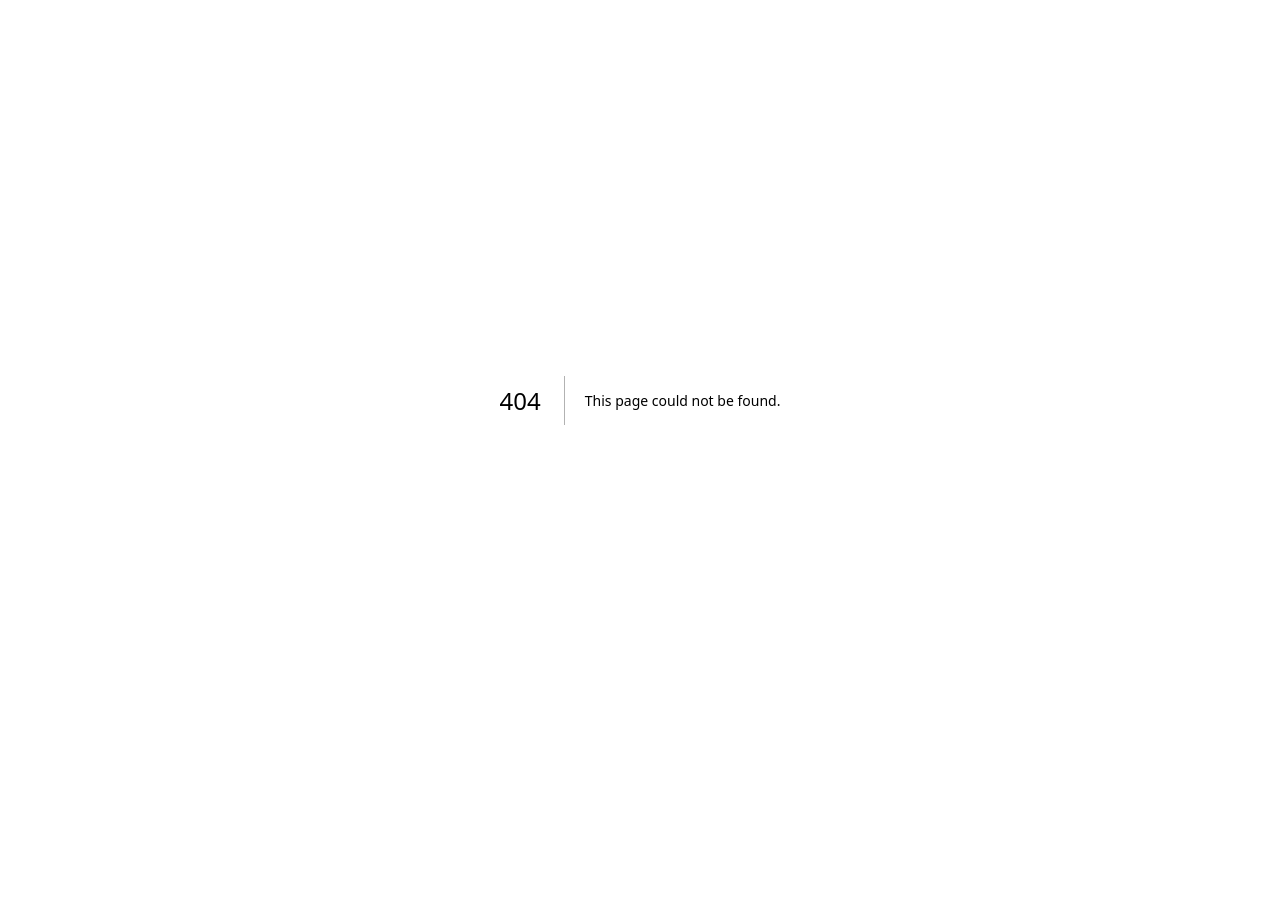
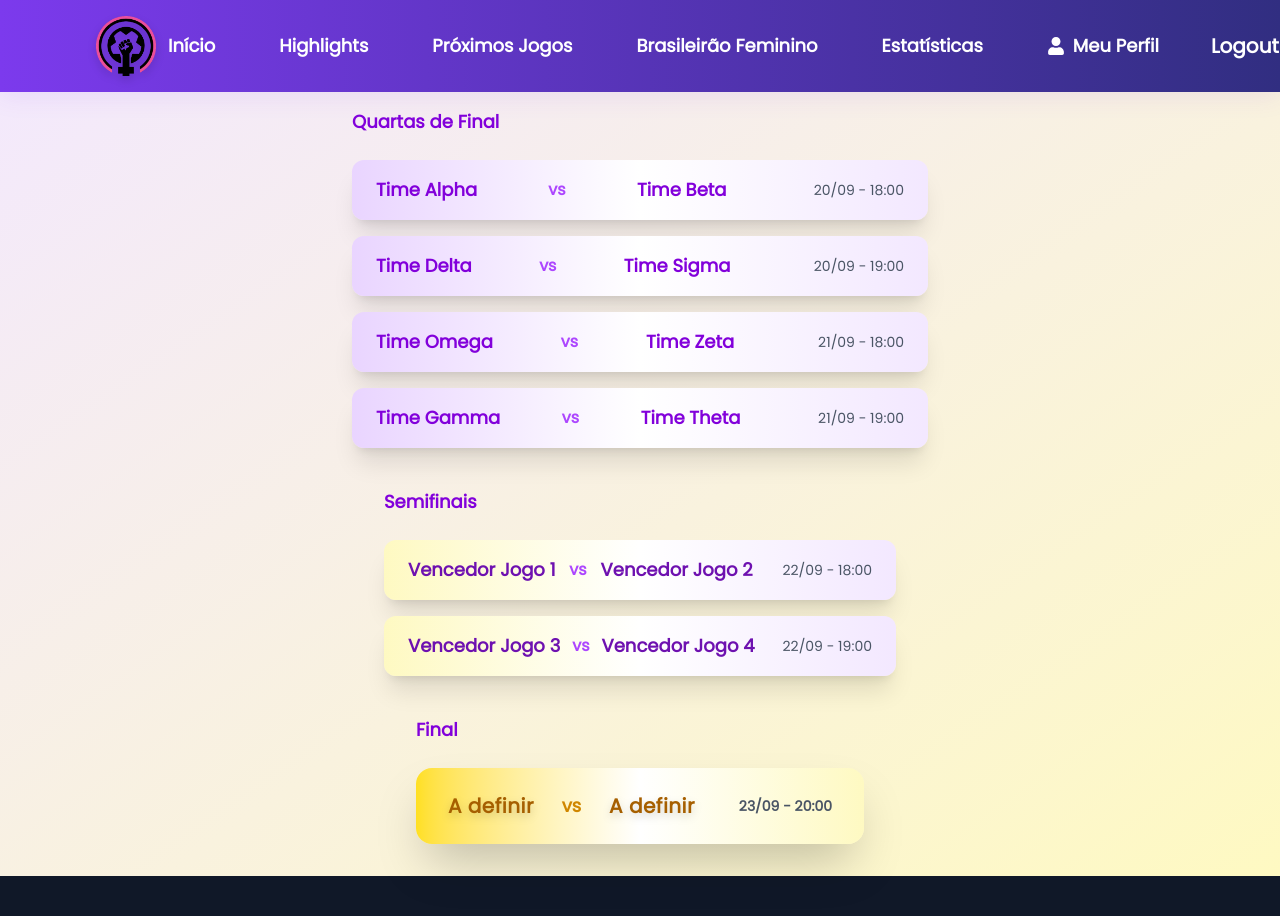
Before and after one commit to vguima404/Projeto-Passa-a-Bola, a Next.js app: page /Comunidade/1/ProximosJogos in a window 1280 px wide. Before the commit this address had no page. Shown: the top 916 px of the page. Before the commit the page ends 800 px from the top, so only its background shows below. Built offline with nearby package versions, Linux system fonts and the light colour scheme; a web font is replaced by a local one.

Commit message:
feat: adicionando a section de próximos jogos do chaveamento

```diff
--- a/app/Comunidade/[id]/Estatisticas/page.jsx
+++ b/app/Comunidade/[id]/Estatisticas/page.jsx
@@ -53,14 +53,14 @@ export default function EstatisticasPage() {
       // Ajusta formato para PlayerCard
       const gols = data.gols.map(p => ({
         name: p.name,
-        image: p.image || "/placeholder-player.png",
+        image: p.image || "/usuarioplaceholder.jpg",
         stat: p.gols,
         type: "Gols",
       }));
 
       const defesas = data.defesas.map(p => ({
         name: p.name,
-        image: p.image || "/placeholder-player.png",
+        image: p.image || "/usuarioplaceholder.jpg",
         stat: p.defesas,
         type: "Defesas",
       }));
@@ -79,7 +79,6 @@ export default function EstatisticasPage() {
     <>
     <HeaderComunidade />
     <div className="min-h-screen w-full flex flex-col items-center justify-start bg-gradient-to-br from-purple-900 via-purple-400 to-yellow-200 relative overflow-x-hidden animate-gradient-move">
-      {/* Shapes esportivos e gradiente animado */}
       <div className="absolute inset-0 z-0 bg-[url('/estadio.jpg')] bg-cover bg-center opacity-20"></div>
       <div className="absolute inset-0 z-10 bg-gradient-to-b from-purple-900/80 via-transparent to-yellow-100/60"></div>
       <div className="absolute top-0 left-0 w-1/2 h-40 bg-gradient-to-r from-purple-400/60 to-transparent rounded-br-full blur-2xl opacity-60 z-10"></div>
--- /dev/null
+++ b/app/Comunidade/[id]/ProximosJogos/page.jsx
@@ -0,0 +1,85 @@
+"use client";
+import HeaderComunidade from "../../../components/HeaderComunidade";
+import Footer from "../../../components/Footer";
+
+const jogos = [
+  // Quartas de final
+  { fase: "Quartas", timeA: "Time Alpha", timeB: "Time Beta", horario: "20/09 - 18:00" },
+  { fase: "Quartas", timeA: "Time Delta", timeB: "Time Sigma", horario: "20/09 - 19:00" },
+  { fase: "Quartas", timeA: "Time Omega", timeB: "Time Zeta", horario: "21/09 - 18:00" },
+  { fase: "Quartas", timeA: "Time Gamma", timeB: "Time Theta", horario: "21/09 - 19:00" },
+  // Semifinais
+  { fase: "Semifinal", timeA: "Vencedor Jogo 1", timeB: "Vencedor Jogo 2", horario: "22/09 - 18:00" },
+  { fase: "Semifinal", timeA: "Vencedor Jogo 3", timeB: "Vencedor Jogo 4", horario: "22/09 - 19:00" },
+  // Final
+  { fase: "Final", timeA: "A definir", timeB: "A definir", horario: "23/09 - 20:00" },
+];
+
+export default function ProximosJogos() {
+  return (
+    <>
+    <HeaderComunidade/>
+    <div className="p-8 min-h-screen bg-gradient-to-br from-purple-100 via-
+    white to-yellow-100">
+      <h1 className="text-3xl font-extrabold mb-10 text-center text-purple-700 drop-shadow-lg tracking-wide animate-fade-in">
+        Chaveamento dos Jogos
+      </h1>
+      <div className="flex flex-col items-center gap-10">
+        {/* Quartas de final */}
+        <div className="flex flex-col gap-4 w-full max-w-xl">
+          <h2 className="text-lg font-semibold text-purple-700 mb-2">Quartas de Final</h2>
+          {jogos.filter(j => j.fase === "Quartas").map((jogo, idx) => (
+            <div
+              key={idx}
+              className="flex justify-between items-center bg-gradient-to-r from-purple-200 via-white to-purple-100 shadow-xl rounded-xl px-6 py-4 transition-transform hover:scale-105 animate-fade-in"
+            >
+              <span className="font-bold text-purple-700 text-lg">{jogo.timeA}</span>
+              <span className="text-purple-500 font-semibold">vs</span>
+              <span className="font-bold text-purple-700 text-lg">{jogo.timeB}</span>
+              <span className="ml-4 text-sm text-gray-600">{jogo.horario}</span>
+            </div>
+          ))}
+        </div>
+        {/* Semifinais */}
+        <div className="flex flex-col gap-4 w-full max-w-lg">
+          <h2 className="text-lg font-semibold text-purple-700 mb-2">Semifinais</h2>
+          {jogos.filter(j => j.fase === "Semifinal").map((jogo, idx) => (
+            <div
+              key={idx}
+              className="flex justify-between items-center bg-gradient-to-r from-yellow-100 via-white to-purple-100 shadow-xl rounded-xl px-6 py-4 transition-transform hover:scale-105 animate-fade-in"
+            >
+              <span className="font-bold text-purple-800 text-lg">{jogo.timeA}</span>
+              <span className="text-purple-500 font-semibold">vs</span>
+              <span className="font-bold text-purple-800 text-lg">{jogo.timeB}</span>
+              <span className="ml-4 text-sm text-gray-600">{jogo.horario}</span>
+            </div>
+          ))}
+        </div>
+        {/* Final */}
+        <div className="flex flex-col gap-4 w-full max-w-md">
+          <h2 className="text-lg font-semibold text-purple-700 mb-2">Final</h2>
+          <div
+            className="flex justify-between items-center bg-gradient-to-r from-yellow-300 via-white to-yellow-100 shadow-2xl rounded-2xl px-8 py-6 transition-transform hover:scale-105 animate-fade-in"
+          >
+            <span className="font-extrabold text-yellow-700 text-xl tracking-wide drop-shadow-lg">{jogos[6].timeA}</span>
+            <span className="text-yellow-600 text-lg font-bold">vs</span>
+            <span className="font-extrabold text-yellow-700 text-xl tracking-wide drop-shadow-lg">{jogos[6].timeB}</span>
+            <span className="ml-4 text-sm text-gray-600 font-semibold">{jogos[6].horario}</span>
+          </div>
+        </div>
+      </div>
+      {/* Animations */}
+      <style>{`
+        .animate-fade-in {
+          animation: fadeIn 0.8s ease;
+          }
+          @keyframes fadeIn {
+            from { opacity: 0; transform: translateY(20px);}
+            to { opacity: 1; transform: translateY(0);}
+            }
+            `}</style>
+    </div>
+    <Footer/>
+    </>
+  );
+}
```
Also changed, not shown: public/usuarioplaceholder.jpg (added).
